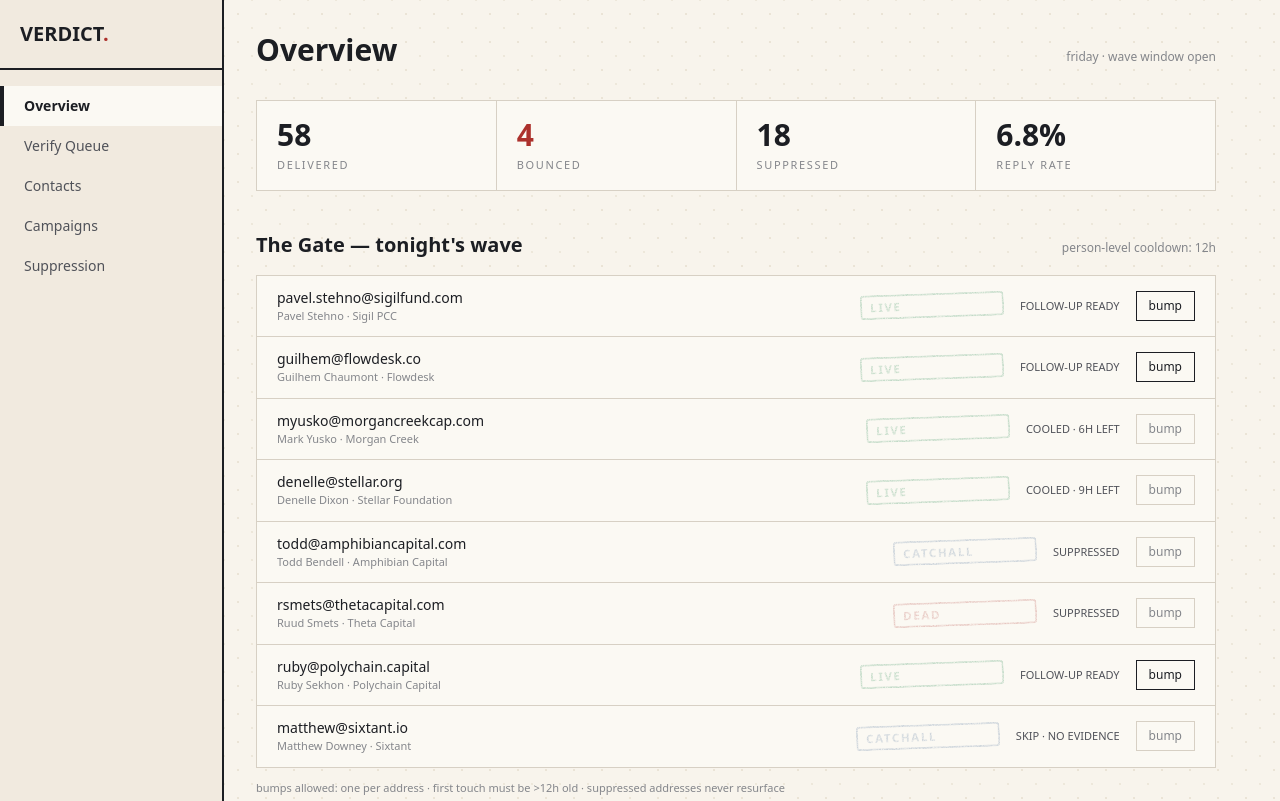
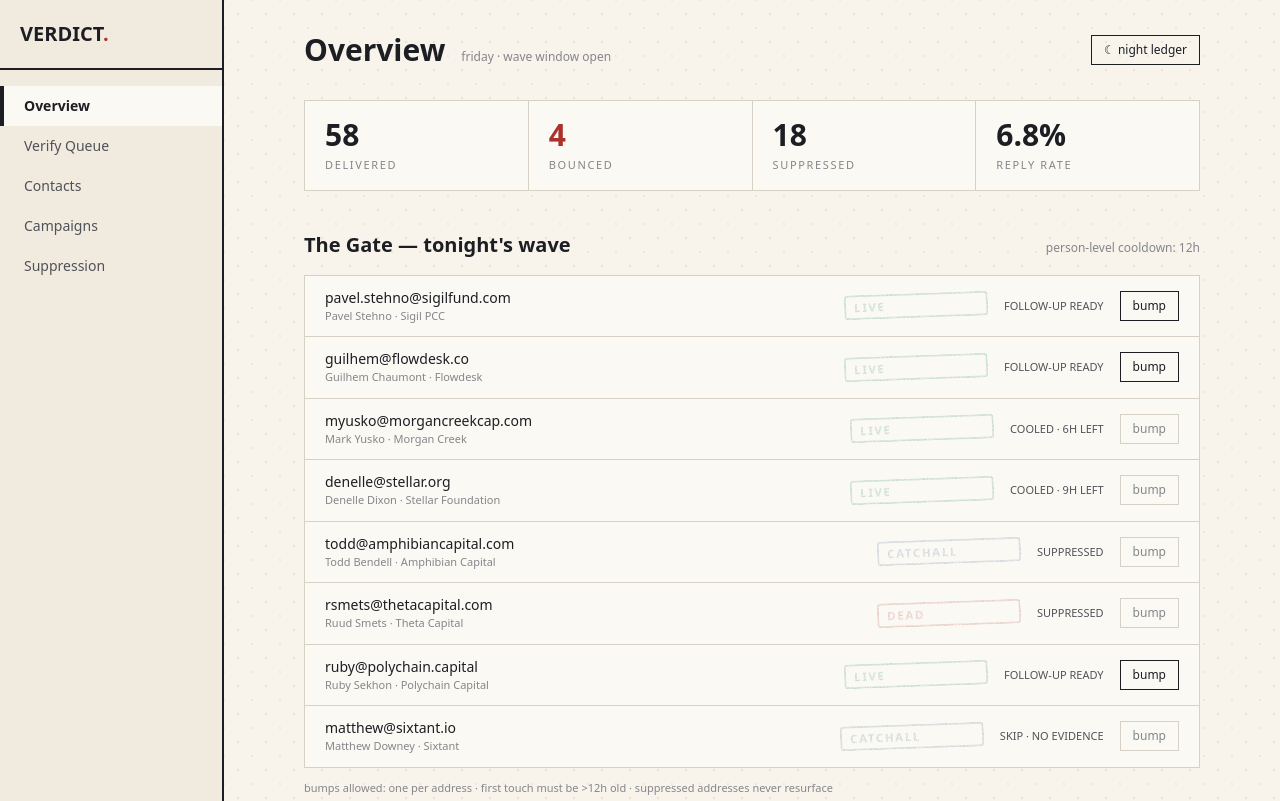
Before and after one commit to omm9846/verdict, a Next.js app: page /dashboard in a window 1280 px wide. Shown: the top 801 px of the page. Built offline with nearby package versions, Linux system fonts and the light colour scheme.

Commit message:
Dark mode (night ledger) with toggle, centered overview column

```diff
--- a/src/app/dashboard/page.tsx
+++ b/src/app/dashboard/page.tsx
@@ -1,4 +1,5 @@
 import Link from "next/link";
+import { ThemeToggle } from "@/components/theme-toggle";
 
 type Verdict = "LIVE" | "DEAD" | "RISKY" | "CATCHALL";
 
@@ -68,14 +69,18 @@ export default function Dashboard() {
         </div>
       </aside>
 
-      {/* main */}
-      <main className="flex-1 min-w-0 px-8 py-8 max-w-5xl">
+      {/* main — centered no matter what */}
+      <main className="flex-1 min-w-0 px-8 py-8">
+        <div className="mx-auto w-full max-w-4xl">
         {/* header */}
-        <div className="flex items-baseline justify-between mb-8">
-          <h1 className="font-display font-black text-3xl">Overview</h1>
-          <span className="font-mono text-xs text-ink-faint">
-            friday · wave window open
-          </span>
+        <div className="flex items-center justify-between mb-8">
+          <div className="flex items-baseline gap-4">
+            <h1 className="font-display font-black text-3xl">Overview</h1>
+            <span className="font-mono text-xs text-ink-faint">
+              friday · wave window open
+            </span>
+          </div>
+          <ThemeToggle />
         </div>
 
         {/* stats */}
@@ -157,6 +162,7 @@ export default function Dashboard() {
             </tbody>
           </table>
         </section>
+        </div>
       </main>
     </div>
   );
--- a/src/app/globals.css
+++ b/src/app/globals.css
@@ -16,6 +16,21 @@
   --font-mono: var(--font-plex-mono), ui-monospace, monospace;
 }
 
+/* night ledger — same system, flipped */
+.dark {
+  --color-paper: oklch(0.16 0.01 270);
+  --color-paper-deep: oklch(0.19 0.012 269);
+  --color-card: oklch(0.21 0.011 268);
+  --color-ink: oklch(0.93 0.008 85);
+  --color-ink-soft: oklch(0.72 0.01 85);
+  --color-ink-faint: oklch(0.54 0.008 85);
+  --color-rule: oklch(0.34 0.01 268);
+  --color-stamp-live: oklch(0.74 0.13 152);
+  --color-stamp-dead: oklch(0.7 0.15 27);
+  --color-stamp-risky: oklch(0.75 0.11 70);
+  --color-stamp-check: oklch(0.7 0.09 255);
+}
+
 body {
   background: var(--color-paper);
   color: var(--color-ink);
@@ -25,6 +40,12 @@ body {
     radial-gradient(oklch(0.93 0.018 86) 0.8px, transparent 0.8px);
   background-size: 28px 28px, 28px 28px;
   background-position: 0 0, 14px 14px;
+}
+
+.dark body {
+  background-image:
+    radial-gradient(oklch(0.22 0.012 268) 0.8px, transparent 0.8px),
+    radial-gradient(oklch(0.24 0.014 266) 0.8px, transparent 0.8px);
 }
 
 /* ruled ledger line under headings */
@@ -73,3 +94,4 @@ body {
 .stamp-slam { animation: stamp-slam 0.35s cubic-bezier(0.16, 1, 0.3, 1) both; }
 
 ::selection { background: oklch(0.85 0.06 90); }
+.dark ::selection { background: oklch(0.4 0.05 90); }
--- a/src/app/layout.tsx
+++ b/src/app/layout.tsx
@@ -20,11 +20,16 @@ export const metadata: Metadata = {
     "Open-source cold-outreach engine. Verdict probes every mailbox, classifies every domain, and refuses to send what will bounce.",
 };
 
+const themeInit = `try{var t=localStorage.getItem('verdict-theme');if(t==='dark')document.documentElement.classList.add('dark')}catch(e){}`;
+
 export default function RootLayout({
   children,
 }: Readonly<{ children: React.ReactNode }>) {
   return (
-    <html lang="en">
+    <html lang="en" suppressHydrationWarning>
+      <head>
+        <script dangerouslySetInnerHTML={{ __html: themeInit }} />
+      </head>
       <body className={`${fraunces.variable} ${plexMono.variable} font-sans antialiased`}>
         {children}
       </body>
--- a/src/app/page.tsx
+++ b/src/app/page.tsx
@@ -1,5 +1,6 @@
 import Link from "next/link";
 import { VerdictFeed } from "@/components/verdict-feed";
+import { ThemeToggle } from "@/components/theme-toggle";
 
 const STEPS = [
   {
@@ -45,9 +46,10 @@ export default function Home() {
           VERDICT<span className="text-stamp-dead">.</span>
         </span>
         <div className="flex items-center gap-6 font-mono text-sm">
-          <Link href="#how" className="hover:text-stamp-live transition-colors">how it works</Link>
-          <Link href="#benchmarks" className="hover:text-stamp-live transition-colors">benchmarks</Link>
+          <Link href="#how" className="hidden sm:inline hover:text-stamp-live transition-colors">how it works</Link>
+          <Link href="#benchmarks" className="hidden sm:inline hover:text-stamp-live transition-colors">benchmarks</Link>
           <Link href="/dashboard" className="hover:text-stamp-live transition-colors">product</Link>
+          <ThemeToggle />
           <a
             href="https://github.com"
             className="border border-ink px-3 py-1.5 hover:bg-ink hover:text-paper transition-colors"
--- /dev/null
+++ b/src/components/theme-toggle.tsx
@@ -0,0 +1,33 @@
+"use client";
+
+import { useEffect, useState } from "react";
+
+export function ThemeToggle({ className = "" }: { className?: string }) {
+  const [dark, setDark] = useState(false);
+  const [mounted, setMounted] = useState(false);
+
+  useEffect(() => {
+    setMounted(true);
+    setDark(document.documentElement.classList.contains("dark"));
+  }, []);
+
+  function toggle() {
+    const next = !dark;
+    setDark(next);
+    document.documentElement.classList.toggle("dark", next);
+    try {
+      localStorage.setItem("verdict-theme", next ? "dark" : "light");
+    } catch {}
+  }
+
+  return (
+    <button
+      onClick={toggle}
+      aria-label="Toggle dark mode"
+      className={`font-mono text-xs border border-current px-3 py-1.5 transition-colors hover:opacity-70 ${className}`}
+      style={{ opacity: mounted ? 1 : 0 }}
+    >
+      {dark ? "☀ daylight" : "☾ night ledger"}
+    </button>
+  );
+}
```
